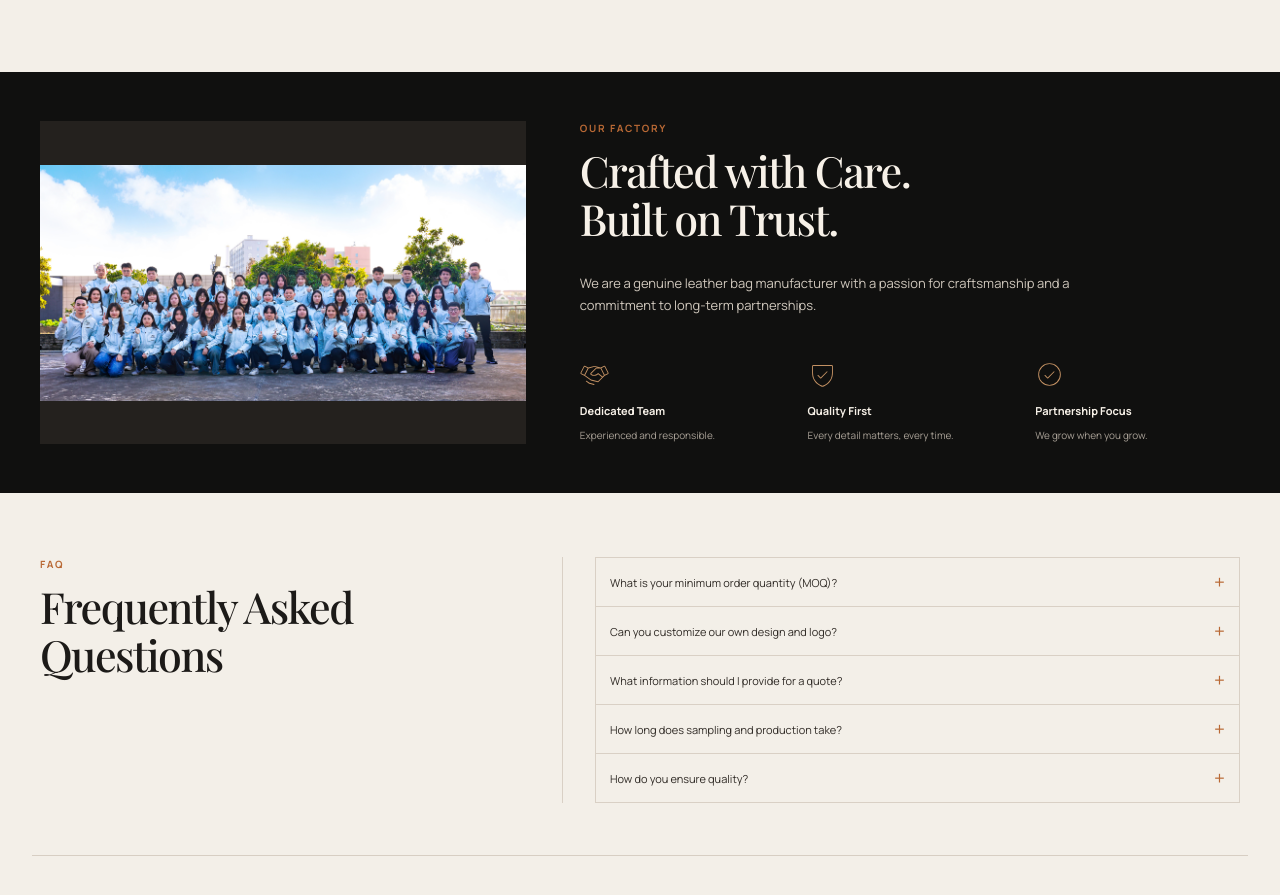
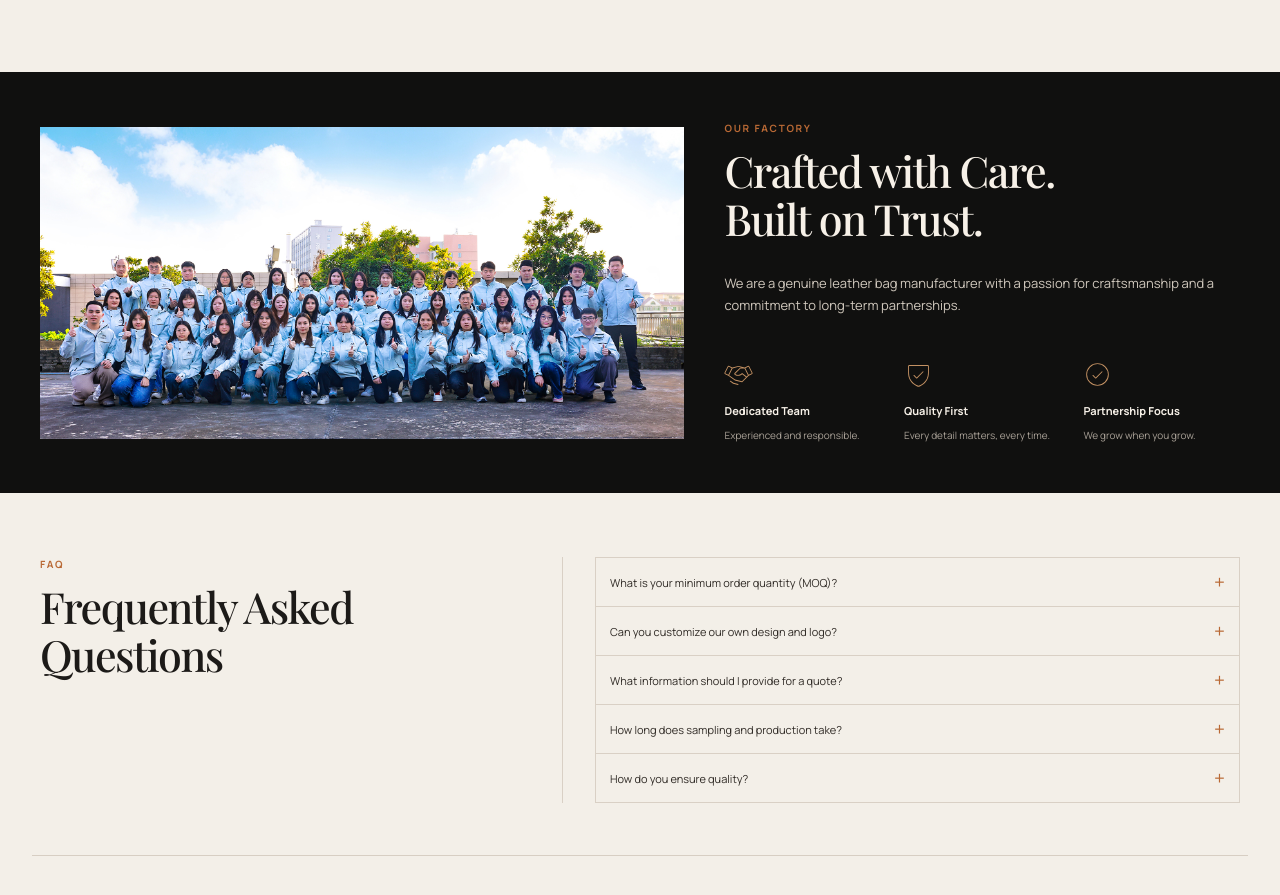
Before and after one commit to marrantlee-spec/marrant-hostinger-cms, a Next.js app: page / in a window 1280 px wide. Shown: the part 2143-3038 px from the top of the page. Built offline with nearby package versions, Linux system fonts and the light colour scheme.

Commit message:
Enlarge team photo and remove surrounding letterboxing

```diff
--- a/app/globals.css
+++ b/app/globals.css
@@ -109,8 +109,8 @@ h2 { font-size:43px; line-height:1.1; }
 .process-item p { color:#6f6861; margin:0 auto; max-width:130px; font-size:10px; line-height:1.5; }
 .process-rule { position:absolute; height:1px; width:45%; right:-23%; top:28px; background:#c8b9ab; }
 .factory { background:#10100f; color:#f7f1e8; padding:49px 0; }
-.factory-grid { display:grid; grid-template-columns:.92fr 1.25fr; align-items:stretch; gap:54px; }
-.founders-image { overflow:hidden; min-height:0; display:flex; align-items:center; background:#24211e; }
+.factory-grid { display:grid; grid-template-columns:1.25fr 1fr; align-items:center; gap:40px; }
+.founders-image { overflow:hidden; min-height:0; display:flex; align-items:center; background:transparent; }
 .founders-image img { width:100%; height:auto; object-fit:contain; display:block; }
 .factory-copy { display:flex; flex-direction:column; justify-content:center; }
 .factory-copy h2 { margin-bottom:17px; }
```
